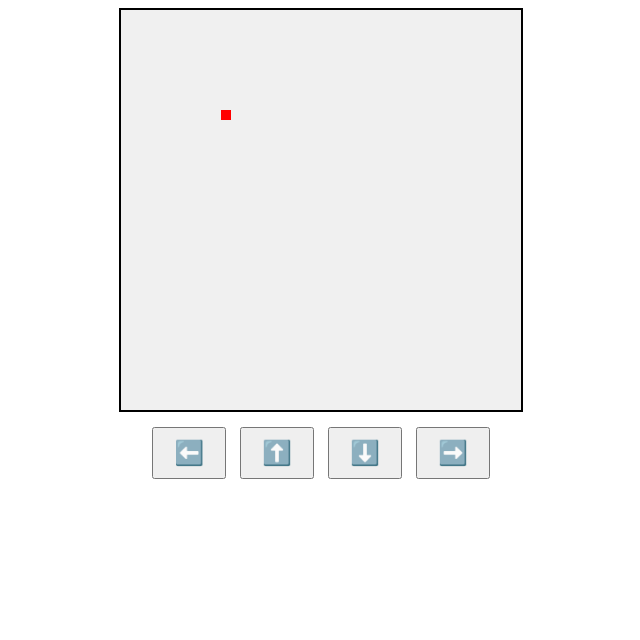
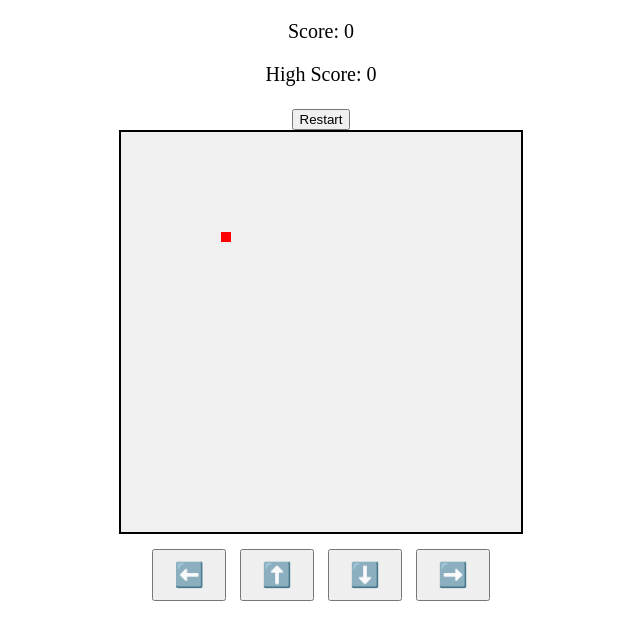
Before and after one commit to bhoomijn/snake-game-ai, a plain HTML site: page index.html in a window 1280 px wide. Shown: the whole page, without its empty margins (319-959 px from the left). Drawn offline with Linux system fonts and the light colour scheme.

Commit message:
Update index.html

```diff
--- a/index.html
+++ b/index.html
@@ -19,9 +19,19 @@
       margin: 5px;
       padding: 10px 20px;
     }
+    #scoreBoard {
+      text-align: center;
+      font-size: 20px;
+      margin-top: 10px;
+    }
   </style>
 </head>
 <body>
+  <div id="scoreBoard">
+    <p id="score">Score: 0</p>
+    <p id="highScore">High Score: 0</p>
+    <button onclick="restartGame()">Restart</button>
+  </div>
   <canvas id="gameCanvas" width="400" height="400"></canvas>
   <div class="controls">
     <button onclick="changeDirection('LEFT')">⬅️</button>
```
